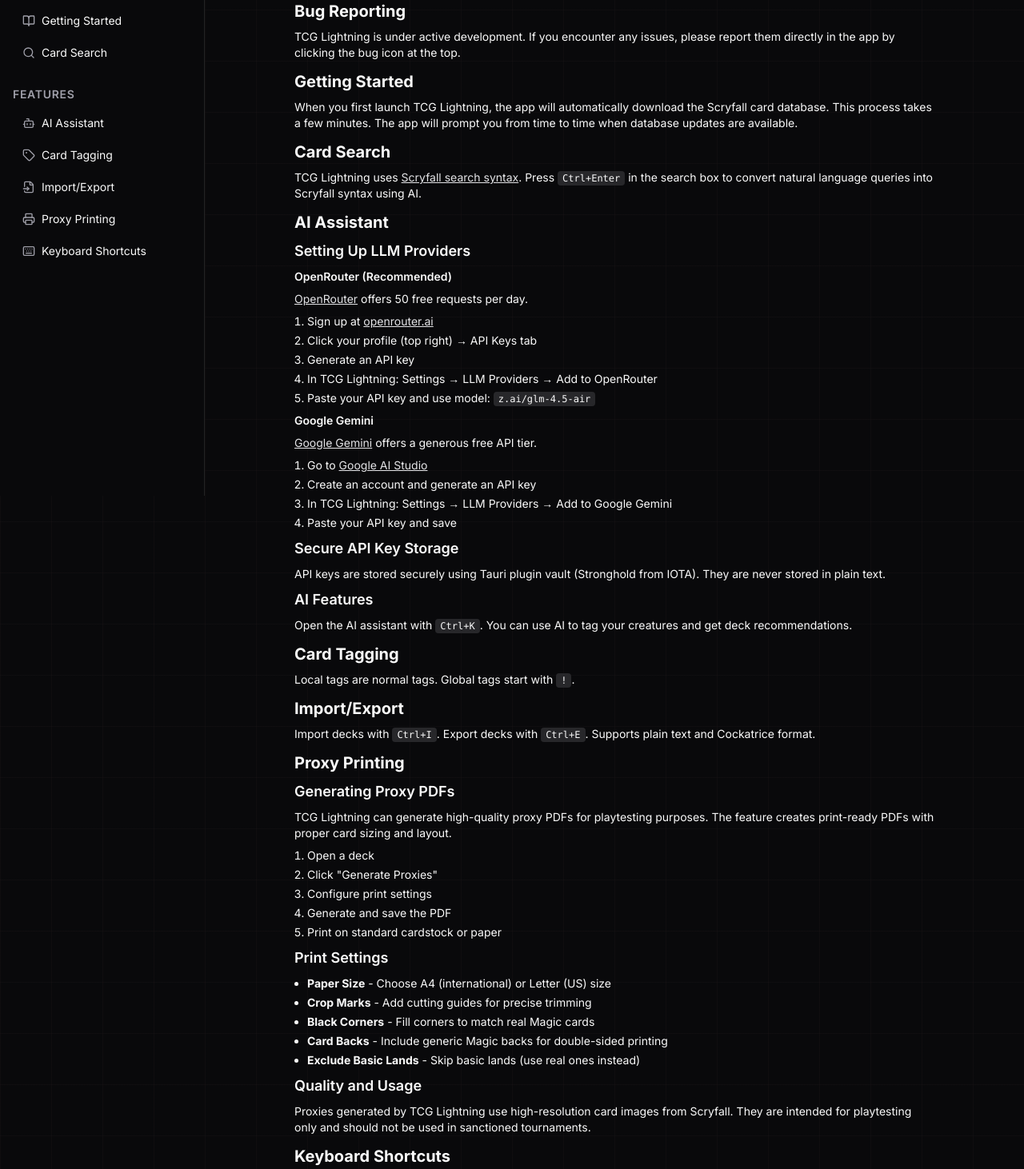
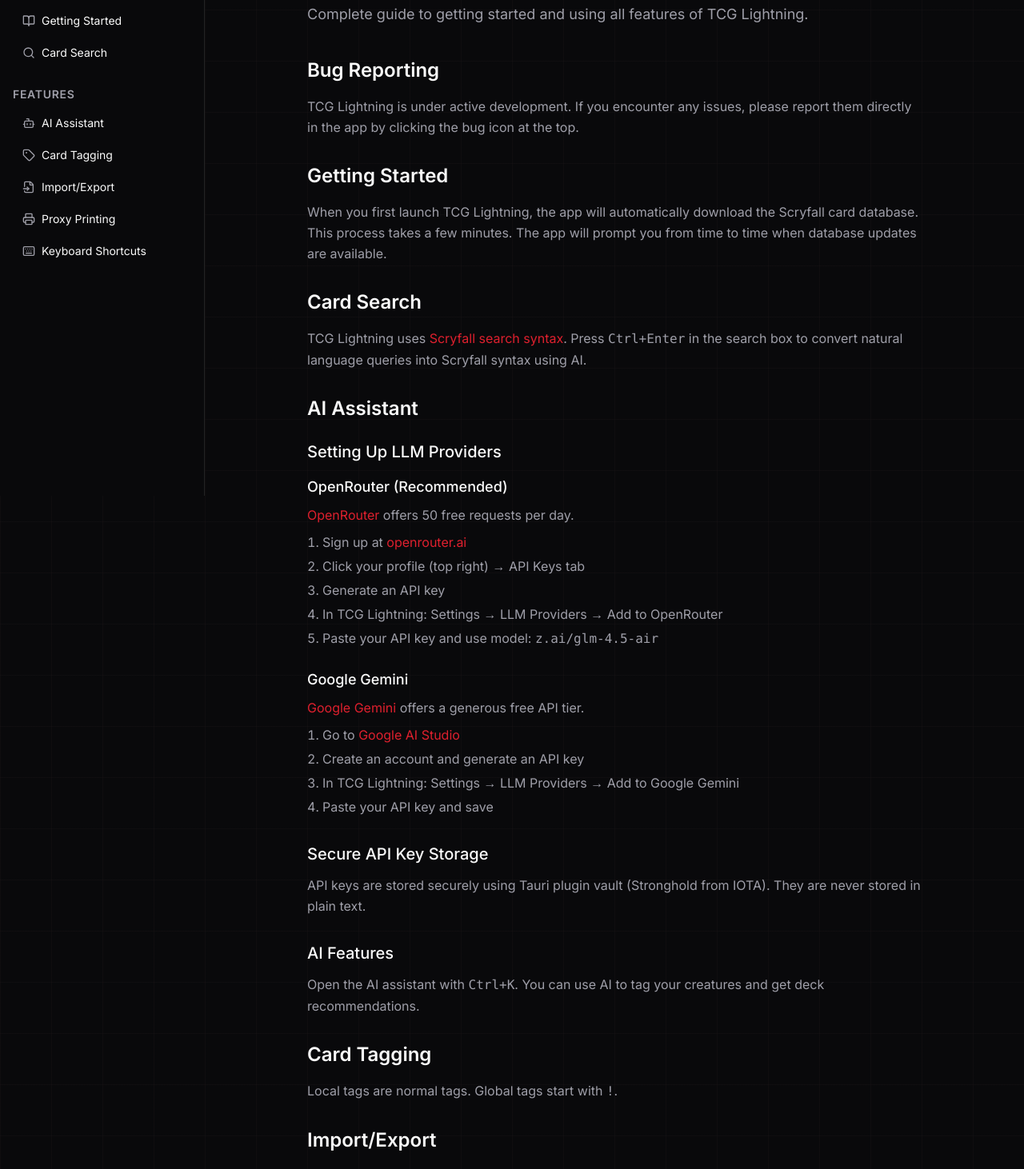
Before and after one commit to Dimfred/tcg-lightning, a SvelteKit app: page /wiki in a window 1280 px wide. Shown: the part 180-1642 px from the top of the page at 80% size. Built offline with nearby package versions, Linux system fonts and the light colour scheme.

Commit message:
feat: update wiki style

```diff
--- a/src/routes/wiki/+page.svelte
+++ b/src/routes/wiki/+page.svelte
@@ -1,5 +1,4 @@
 <script lang="ts">
-  import * as Card from "$lib/components/ui/card";
   import { Button } from "$lib/components/ui/button";
   import {
     Menu,
@@ -10,7 +9,6 @@
     Bot,
     Tag,
     FileInput,
-    FileOutput,
     Printer,
     Keyboard,
   } from "lucide-svelte";
@@ -138,74 +136,108 @@
   {/if}
 
   <!-- Main content -->
-  <main class="flex-1 px-6 py-8 md:px-12 md:py-16 max-w-4xl mx-auto">
-    <div class="markdown-content">
-      <h1>TCG Lightning Wiki</h1>
+  <main class="flex-1 py-16 px-4 md:px-12">
+    <article class="max-w-3xl mx-auto">
+      <!-- Header -->
+      <header class="mb-10">
+        <h1 class="text-4xl font-bold mt-2 mb-4">TCG Lightning Wiki</h1>
+        <p class="text-lg text-muted-foreground">
+          Complete guide to getting started and using all features of TCG
+          Lightning.
+        </p>
+      </header>
 
-      <h2 id="troubleshooting">Bug Reporting</h2>
-      <p>
-        TCG Lightning is under active development. If you encounter any issues,
-        please report them directly in the app by clicking the bug icon at the
-        top.
+      <!-- Content -->
+      <div class="prose prose-invert max-w-none space-y-8">
+        <section id="troubleshooting">
+          <h2 class="text-2xl font-semibold mb-4">Bug Reporting</h2>
+          <p class="text-muted-foreground leading-relaxed">
+            TCG Lightning is under active development. If you encounter any
+            issues, please report them directly in the app by clicking the bug
+            icon at the top.
           </p>
+        </section>
 
-      <h2 id="getting-started">Getting Started</h2>
-      <p>
-        When you first launch TCG Lightning, the app will automatically download
-        the Scryfall card database. This process takes a few minutes. The app
-        will prompt you from time to time when database updates are available.
+        <section id="getting-started">
+          <h2 class="text-2xl font-semibold mb-4">Getting Started</h2>
+          <p class="text-muted-foreground leading-relaxed">
+            When you first launch TCG Lightning, the app will automatically
+            download the Scryfall card database. This process takes a few
+            minutes. The app will prompt you from time to time when database
+            updates are available.
           </p>
+        </section>
 
-      <h2 id="card-search">Card Search</h2>
-      <p>
+        <section id="card-search">
+          <h2 class="text-2xl font-semibold mb-4">Card Search</h2>
+          <p class="text-muted-foreground leading-relaxed">
             TCG Lightning uses <a
               href="https://scryfall.com/docs/syntax"
               target="_blank"
-          rel="noopener noreferrer">Scryfall search syntax</a
-        >. Press <code>Ctrl+Enter</code> in the search box to convert natural language
-        queries into Scryfall syntax using AI.
+              rel="noopener noreferrer"
+              class="text-brand hover:underline">Scryfall search syntax</a
+            >. Press <code>Ctrl+Enter</code> in the search box to convert natural
+            language queries into Scryfall syntax using AI.
           </p>
+        </section>
 
-      <h2 id="ai-assistant">AI Assistant</h2>
+        <section id="ai-assistant">
+          <h2 class="text-2xl font-semibold mb-4">AI Assistant</h2>
 
-      <h3 id="llm-setup">Setting Up LLM Providers</h3>
+          <h3 class="text-xl font-medium mt-6 mb-3">
+            Setting Up LLM Providers
+          </h3>
 
-      <h4>OpenRouter (Recommended)</h4>
-      <p>
+          <h4 class="text-lg font-medium mt-4 mb-2">
+            OpenRouter (Recommended)
+          </h4>
+          <p class="text-muted-foreground leading-relaxed">
             <a
               href="https://openrouter.ai/"
               target="_blank"
-          rel="noopener noreferrer">OpenRouter</a
+              rel="noopener noreferrer"
+              class="text-brand hover:underline">OpenRouter</a
             > offers 50 free requests per day.
           </p>
-      <ol>
+          <ol
+            class="text-muted-foreground leading-relaxed list-decimal list-inside space-y-1 mt-2"
+          >
             <li>
               Sign up at <a
                 href="https://openrouter.ai/"
                 target="_blank"
-            rel="noopener noreferrer">openrouter.ai</a
+                rel="noopener noreferrer"
+                class="text-brand hover:underline">openrouter.ai</a
               >
             </li>
             <li>Click your profile (top right) → API Keys tab</li>
             <li>Generate an API key</li>
-        <li>In TCG Lightning: Settings → LLM Providers → Add to OpenRouter</li>
-        <li>Paste your API key and use model: <code>z.ai/glm-4.5-air</code></li>
+            <li>
+              In TCG Lightning: Settings → LLM Providers → Add to OpenRouter
+            </li>
+            <li>
+              Paste your API key and use model: <code>z.ai/glm-4.5-air</code>
+            </li>
           </ol>
 
-      <h4>Google Gemini</h4>
-      <p>
+          <h4 class="text-lg font-medium mt-6 mb-2">Google Gemini</h4>
+          <p class="text-muted-foreground leading-relaxed">
             <a
               href="https://aistudio.google.com/apikey"
               target="_blank"
-          rel="noopener noreferrer">Google Gemini</a
+              rel="noopener noreferrer"
+              class="text-brand hover:underline">Google Gemini</a
             > offers a generous free API tier.
           </p>
-      <ol>
+          <ol
+            class="text-muted-foreground leading-relaxed list-decimal list-inside space-y-1 mt-2"
+          >
             <li>
               Go to <a
                 href="https://aistudio.google.com/apikey"
                 target="_blank"
-            rel="noopener noreferrer">Google AI Studio</a
+                rel="noopener noreferrer"
+                class="text-brand hover:underline">Google AI Studio</a
               >
             </li>
             <li>Create an account and generate an API key</li>
@@ -215,38 +247,52 @@
             <li>Paste your API key and save</li>
           </ol>
 
-      <h3 id="api-key-storage">Secure API Key Storage</h3>
-      <p>
-        API keys are stored securely using Tauri plugin vault (Stronghold from
-        IOTA). They are never stored in plain text.
+          <h3 class="text-xl font-medium mt-8 mb-3" id="api-key-storage">
+            Secure API Key Storage
+          </h3>
+          <p class="text-muted-foreground leading-relaxed">
+            API keys are stored securely using Tauri plugin vault (Stronghold
+            from IOTA). They are never stored in plain text.
           </p>
 
-      <h3 id="ai-features">AI Features</h3>
-      <p>
-        Open the AI assistant with <code>Ctrl+K</code>. You can use AI to tag
-        your creatures and get deck recommendations.
+          <h3 class="text-xl font-medium mt-8 mb-3" id="ai-features">
+            AI Features
+          </h3>
+          <p class="text-muted-foreground leading-relaxed">
+            Open the AI assistant with <code>Ctrl+K</code>. You can use AI to
+            tag your creatures and get deck recommendations.
           </p>
+        </section>
 
-      <h2 id="card-tagging">Card Tagging</h2>
-      <p>
+        <section id="card-tagging">
+          <h2 class="text-2xl font-semibold mb-4">Card Tagging</h2>
+          <p class="text-muted-foreground leading-relaxed">
             Local tags are normal tags. Global tags start with <code>!</code>.
           </p>
+        </section>
 
-      <h2 id="import-export">Import/Export</h2>
-      <p>
+        <section id="import-export">
+          <h2 class="text-2xl font-semibold mb-4">Import/Export</h2>
+          <p class="text-muted-foreground leading-relaxed">
             Import decks with <code>Ctrl+I</code>. Export decks with
             <code>Ctrl+E</code>. Supports plain text and Cockatrice format.
           </p>
+        </section>
 
-      <h2 id="proxy-printing">Proxy Printing</h2>
+        <section id="proxy-printing">
+          <h2 class="text-2xl font-semibold mb-4">Proxy Printing</h2>
 
-      <h3 id="generating-proxies">Generating Proxy PDFs</h3>
-      <p>
+          <h3 class="text-xl font-medium mt-6 mb-3" id="generating-proxies">
+            Generating Proxy PDFs
+          </h3>
+          <p class="text-muted-foreground leading-relaxed">
             TCG Lightning can generate high-quality proxy PDFs for playtesting
-        purposes. The feature creates print-ready PDFs with proper card sizing
-        and layout.
+            purposes. The feature creates print-ready PDFs with proper card
+            sizing and layout.
           </p>
-      <ol>
+          <ol
+            class="text-muted-foreground leading-relaxed list-decimal list-inside space-y-1 mt-2"
+          >
             <li>Open a deck</li>
             <li>Click "Generate Proxies"</li>
             <li>Configure print settings</li>
@@ -254,35 +300,49 @@
             <li>Print on standard cardstock or paper</li>
           </ol>
 
-      <h3 id="print-settings">Print Settings</h3>
-      <ul>
+          <h3 class="text-xl font-medium mt-8 mb-3" id="print-settings">
+            Print Settings
+          </h3>
+          <ul
+            class="text-muted-foreground leading-relaxed list-disc list-inside space-y-1"
+          >
             <li>
-          <strong>Paper Size</strong> - Choose A4 (international) or Letter (US) size
+              <strong>Paper Size</strong> — Choose A4 (international) or Letter (US)
+              size
             </li>
             <li>
-          <strong>Crop Marks</strong> - Add cutting guides for precise trimming
+              <strong>Crop Marks</strong> — Add cutting guides for precise trimming
             </li>
             <li>
-          <strong>Black Corners</strong> - Fill corners to match real Magic cards
+              <strong>Black Corners</strong> — Fill corners to match real Magic cards
             </li>
             <li>
-          <strong>Card Backs</strong> - Include generic Magic backs for double-sided
+              <strong>Card Backs</strong> — Include generic Magic backs for double-sided
               printing
             </li>
             <li>
-          <strong>Exclude Basic Lands</strong> - Skip basic lands (use real ones instead)
+              <strong>Exclude Basic Lands</strong> — Skip basic lands (use real ones
+              instead)
             </li>
           </ul>
 
-      <h3 id="proxy-quality">Quality and Usage</h3>
-      <p>
-        Proxies generated by TCG Lightning use high-resolution card images from
-        Scryfall. They are intended for playtesting only and should not be used
-        in sanctioned tournaments.
+          <h3 class="text-xl font-medium mt-8 mb-3" id="proxy-quality">
+            Quality and Usage
+          </h3>
+          <p class="text-muted-foreground leading-relaxed">
+            Proxies generated by TCG Lightning use high-resolution card images
+            from Scryfall. They are intended for playtesting only and should not
+            be used in sanctioned tournaments.
           </p>
+        </section>
 
-      <h2 id="keyboard-shortcuts">Keyboard Shortcuts</h2>
-      <p>All keyboard shortcuts can be customized in Settings → Keybindings.</p>
+        <section id="keyboard-shortcuts">
+          <h2 class="text-2xl font-semibold mb-4">Keyboard Shortcuts</h2>
+          <p class="text-muted-foreground leading-relaxed">
+            All keyboard shortcuts can be customized in Settings → Keybindings.
+          </p>
+        </section>
       </div>
+    </article>
   </main>
 </div>
```
Lines whose indentation alone changed are shown as unchanged.
